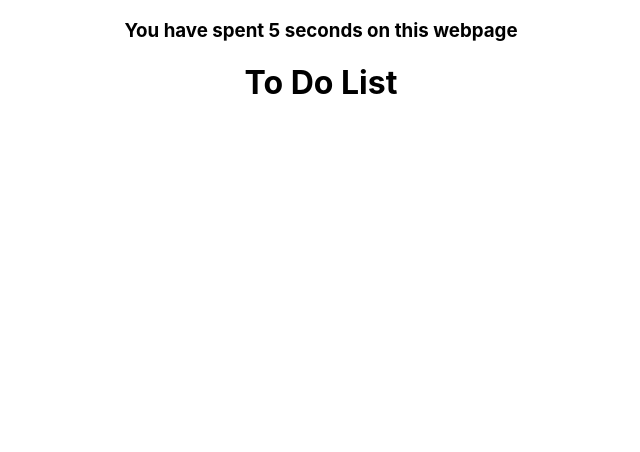
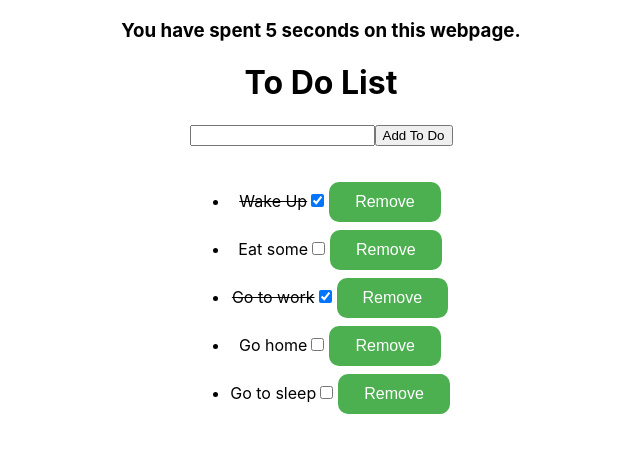
Before and after one commit to Impressiv3/hyf-homework, a React (Create React App) app in the folder react/week2/todolist/: page / in a window 1280 px wide. Shown: the top 452 px of the page, without its empty margins (319-959 px from the left). Built offline with nearby package versions, Linux system fonts and the light colour scheme.

Commit message:
Completed the homework
All todo list features are implemented.

```diff
--- a/react/week2/todolist/package.json
+++ b/react/week2/todolist/package.json
@@ -8,7 +8,7 @@
     "@testing-library/user-event": "^12.8.3",
     "react": "^17.0.2",
     "react-dom": "^17.0.2",
-    "react-scripts": "4.0.3",
+    "react-scripts": "^4.0.3",
     "web-vitals": "^1.1.2"
   },
   "scripts": {
--- a/react/week2/todolist/src/App.css
+++ b/react/week2/todolist/src/App.css
@@ -6,11 +6,45 @@
   text-align: center;
 }
 
+.todo-form {
+  margin-bottom: 2rem;
+}
+
+.todo-list {
+  width: 100%;
+}
+
 .todo-item {
   display: flex;
   justify-content: space-between;
-  width: 100%;
-  background: grey;
+  align-items: center;
+  width: 500px;
+  background: rgb(226, 226, 226);
   margin-bottom: 2rem;
   border: 1px solid black;
 }
+
+.todo-item > h2 {
+  margin: 1rem;
+}
+
+
+.button {
+  background-color: #4CAF50; /* Green */
+  border: none;
+  color: white;
+  padding: 11px 26px;
+  text-align: center;
+  text-decoration: none;
+  display: inline-block;
+  font-size: 16px;
+  margin: 4px 2px;
+  cursor: pointer;
+  -webkit-transition-duration: 0.4s; /* Safari */
+  transition-duration: 0.4s;
+  border-radius: 10px;
+}
+
+.button:hover {
+  box-shadow: 0 12px 16px 0 rgba(0,0,0,0.24),0 17px 50px 0 rgba(0,0,0,0.19);
+}
--- a/react/week2/todolist/src/App.js
+++ b/react/week2/todolist/src/App.js
@@ -1,22 +1,18 @@
-import React, { useState, useEffect } from "react";
+import React from "react";
 import Timer from "./components/Timer";
+import TodoList from "./components/TodoList";
 import "./App.css";
-import todosData from "./todosData.json";
 
 export default function App() {
-  const [todoData, setTodoData] = useState([]);
-
-  useEffect(() => {
-      setTodoData(prev => [...prev, todosData.ToDoData]);
-  }, []);
-
   return (
     <div className='App'>
       <header>
         <Timer />
         <h1>To Do List</h1>
       </header>
-      <main></main>
+      <main>
+        <TodoList />
+      </main>
     </div>
   );
 }
--- a/react/week2/todolist/src/components/Timer.js
+++ b/react/week2/todolist/src/components/Timer.js
@@ -24,5 +24,5 @@ export default function Timer() {
     return () => stopTimer();
   });
 
-  return <h3>You have spent {timer} seconds on this webpage</h3>;
+  return <h3>You have spent {timer} seconds on this webpage.</h3>;
 }
--- /dev/null
+++ b/react/week2/todolist/src/components/TodoForm.js
@@ -0,0 +1,36 @@
+import React, { useState } from "react";
+
+export default function Form(props) {
+  const { todos, setTodos } = props;
+  const [formState, setFormState] = useState({ description: "", isChecked: false });
+
+  function handleFormChange(e) {
+    setFormState({ ...formState, [e.target.name]: e.target.value });
+  }
+
+  function addToDo(e) {
+    e.preventDefault();
+    const newTodo = {
+      id: `${Math.floor(Math.random() * 10000)}`,
+      description: `${formState.description ? formState.description : "I've got nothing to do!"}`,
+      completed: false,
+    };
+    setTodos((prev) => [...todos, newTodo]);
+  }
+
+  return (
+    <div className='todo-form'>
+      <form onSubmit={addToDo}>
+        <input
+          type='text'
+          name='description'
+          value={formState.description}
+          onChange={handleFormChange}
+        />
+        <button type='submit' value='Submit'>
+          Add To Do
+        </button>
+      </form>
+    </div>
+  );
+}
--- /dev/null
+++ b/react/week2/todolist/src/components/TodoItem.js
@@ -0,0 +1,37 @@
+export default function ToDoItem(props) {
+  const { todo, setTodos } = props;
+
+  function toggleCompleted() {
+    setTodos((prev) => {
+      const newTodos = prev;
+      return newTodos.map((item) => {
+        if (item.id === todo.id) {
+          return { ...item, completed: !item.completed };
+        }
+        return item;
+      });
+    });
+  }
+
+  function handleRemoveClick(e) {
+    setTodos((prev) => {
+      const newTodos = prev.filter((item) => item.id !== todo.id);
+      return newTodos;
+    });
+  }
+
+  return (
+    <li name={todo.id} style={{ textDecorationLine: todo.completed ? "line-through" : "none" }}>
+      {todo.description}
+      <input
+        type='checkbox'
+        name='completed'
+        checked={todo.completed}
+        onChange={toggleCompleted}
+      ></input>
+      <button className='button' type='button' onClick={handleRemoveClick}>
+        Remove
+      </button>
+    </li>
+  );
+}
--- /dev/null
+++ b/react/week2/todolist/src/components/TodoList.js
@@ -0,0 +1,23 @@
+import React, { useState, useEffect } from "react";
+import data from "../data";
+import TodoForm from "./TodoForm";
+import TodoItem from "./TodoItem";
+
+export default function ToDoList() {
+  const [todos, setTodos] = useState([]);
+
+  useEffect(() => {
+    setTodos([...data]);
+  }, []);
+
+  function RenderTodoListItems() {
+    return todos.map((todo) => <TodoItem key={todo.id} todo={todo} setTodos={setTodos} />);
+  }
+
+  return (
+    <div>
+      {<TodoForm todos={todos} setTodos={setTodos}/>}
+      <ul>{todos.length <= 0 ? <h1>Nothing to do</h1> : RenderTodoListItems()}</ul>
+    </div>
+  );
+}
--- /dev/null
+++ b/react/week2/todolist/src/data.js
@@ -0,0 +1,29 @@
+const data = [
+  {
+    id: 1,
+    description: "Wake Up",
+    completed: true,
+  },
+  {
+    id: 2,
+    description: "Eat some",
+    completed: false,
+  },
+  {
+    id: 3,
+    description: "Go to work",
+    completed: true,
+  },
+  {
+    id: 4,
+    description: "Go home",
+    completed: false,
+  },
+  {
+    id: 5,
+    description: "Go to sleep",
+    completed: false,
+  },
+];
+
+export default data;
--- a/react/week2/todolist/src/todosData.json
+++ /dev/null
@@ -1,30 +0,0 @@
-
-{
-    "ToDoData":[
-        {
-            "id": 1,
-            "description": "Wake Up",
-            "completed": true
-        },
-        {
-            "id": 2,
-            "description": "Eat some",
-            "completed": false
-        },
-        {
-            "id": 3,
-            "description": "Go to work",
-            "completed": true
-        },
-        {
-            "id": 4,
-            "description": "Go home",
-            "completed": false
-        },
-        {
-            "id": 5,
-            "description": "Go to sleep",
-            "completed": false
-        }
-    ]
-}
```
Also changed, not shown: 1 other file (tests, documents, lock files or other folders).
